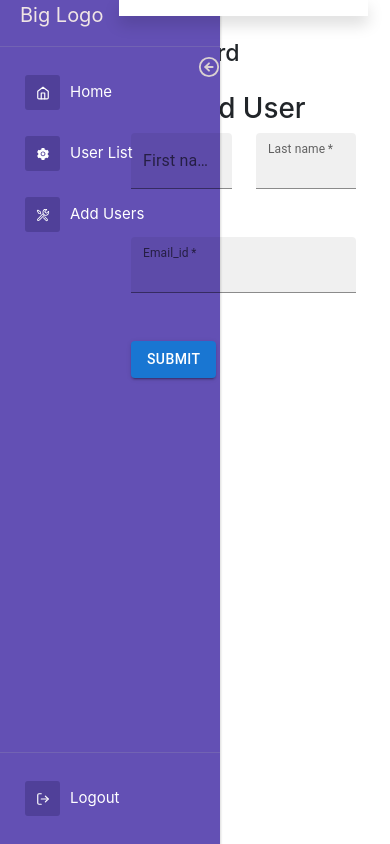
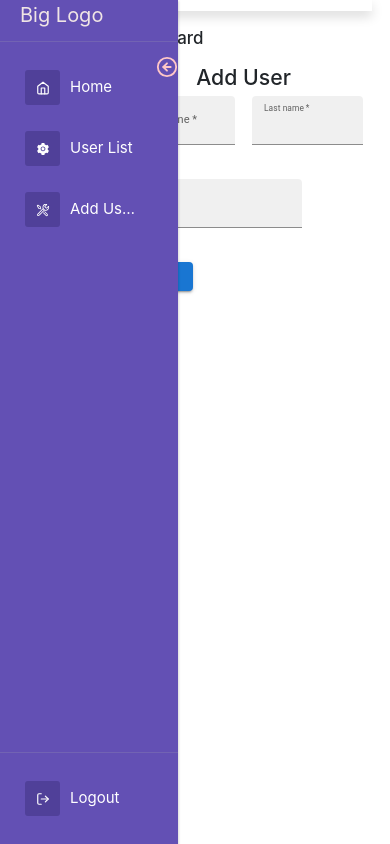
Before and after one commit to Sandeep151-lang/formiktask, a React (Create React App) app: page /create in a window 390 px wide. Built offline with nearby package versions, Linux system fonts and the light colour scheme.

Commit message:
first commit

```diff
--- a/package.json
+++ b/package.json
@@ -1,5 +1,6 @@
 {
   "name": "crud",
+  "homepage": "https://Sandeep151-lang.github.io/Reacttask-4-CRUD",
   "version": "0.1.0",
   "private": true,
   "dependencies": {
@@ -13,7 +14,6 @@
     "@testing-library/user-event": "^12.8.3",
     "axios": "^0.21.4",
     "bootstrap": "^5.0.0-alpha1",
-    "gh-pages": "^3.2.3",
     "glamor": "^2.20.40",
     "react": "^17.0.2",
     "react-dom": "^17.0.2",
@@ -28,6 +28,8 @@
   },
   "scripts": {
     "start": "react-scripts start",
+    "predeploy": "npm run build",
+    "deploy": "gh-pages -d build",
     "build": "react-scripts build",
     "test": "react-scripts test",
     "eject": "react-scripts eject"
--- a/src/App.css
+++ b/src/App.css
@@ -1,12 +1,14 @@
 #header {
-    position: fixed;
-    width: 220px;
+    position: absolute;
+    width: 178px;
+
   }
   #header .pro-sidebar {
     height: 100vh;
+
   }
   #header .closemenu {
-    color: rgb(218, 209, 209);
+    color: rgb(255, 199, 199);
     position: absolute;
     right: 0;
     z-index: 9999;
@@ -57,14 +59,17 @@
     padding: 20px;
   }
   .component{
+    background-color: whitesmoke;
+    height: 100%;
 
-    background-color: whitesmoke;
   }
 
 
   @media only screen and (max-width: 720px) {
     html {
       overflow: hidden;
+      font-size: 0.7rem;
+
     }
     .component{
      width: 70%;
--- a/src/App.js
+++ b/src/App.js
@@ -23,17 +23,17 @@ function App() {
         </div>
         <Switch>
           <div className="container component">
-            {/* listing user component */}
-            <Route exact path="/" component={User} />
-
             {/* Add user component */}
-            <Route exact path="/create" component={CreateEdit} />
+            <Route  path="/create" component={CreateEdit} />
 
             {/* Edit The details of user component */}
-            <Route exact path="/edit/:id" component={EditUser} />
+            <Route  path="/edit/:id" component={EditUser} />
 
             {/* View particular user details component */}
             <Route path="/view/:id" component={ViewUser} />
+
+            {/* listing user component */}
+            <Route exact path="/" component={User} />
           </div>
         </Switch>
       </Router>
--- a/src/components/CreateEdit.js
+++ b/src/components/CreateEdit.js
@@ -50,8 +50,6 @@ const CreateEdit = () => {
         setform_data({ ...form_data, [name]: e.target.value });
     }
 
-
-
     return <>
         <div className="container text-center"><h1>Add User</h1></div>
         <Container className="themed-container">
--- a/src/components/Dashboard.js
+++ b/src/components/Dashboard.js
@@ -5,8 +5,6 @@ const Dashboard = () => {
     return (
         <div className="dash-board">
             <nav className="navbar navbar-expand navbar-light bg-white topbar mb-4 static-top shadow">
-
-
                 <form
                     className="d-none d-sm-inline-block form-inline mr-auto ml-md-3 my-2 my-md-0 mw-100 navbar-search">
                     <div className="input-group">
@@ -19,11 +17,7 @@ const Dashboard = () => {
                         </div>
                     </div>
                 </form>
-
-
-
             </nav>
-
             <div className="d-sm-flex align-items-center justify-content-between mb-4">
                 <h1 className="h3 mb-0 text-gray-800">Dashboard</h1>
                 <Link to="" className="d-none d-sm-inline-block btn btn-sm btn-primary shadow-sm"><i
```
